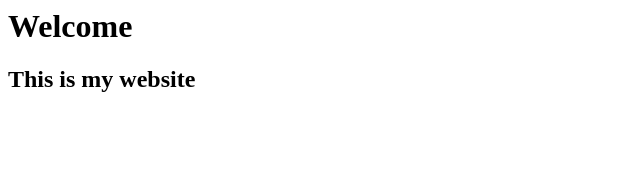
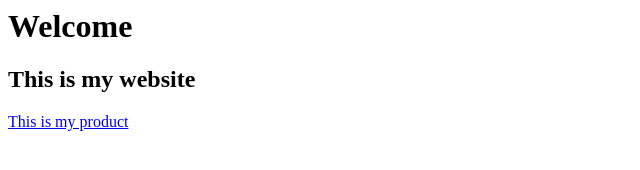
Before and after one commit to classlessteacher/y9c, a plain HTML site: page index.html in a window 1280 px wide. Shown: the whole page, without its empty margins (0-640 px from the left). Drawn offline with Linux system fonts and the light colour scheme.

Commit message:
Update index.html

```diff
--- a/index.html
+++ b/index.html
@@ -1,2 +1,3 @@
 <h1>Welcome</h1>
 <h2>This is my website</h2>
+<a href="https://classlessteacher.github.io/y9c/product.html">This is my product</a>
```
